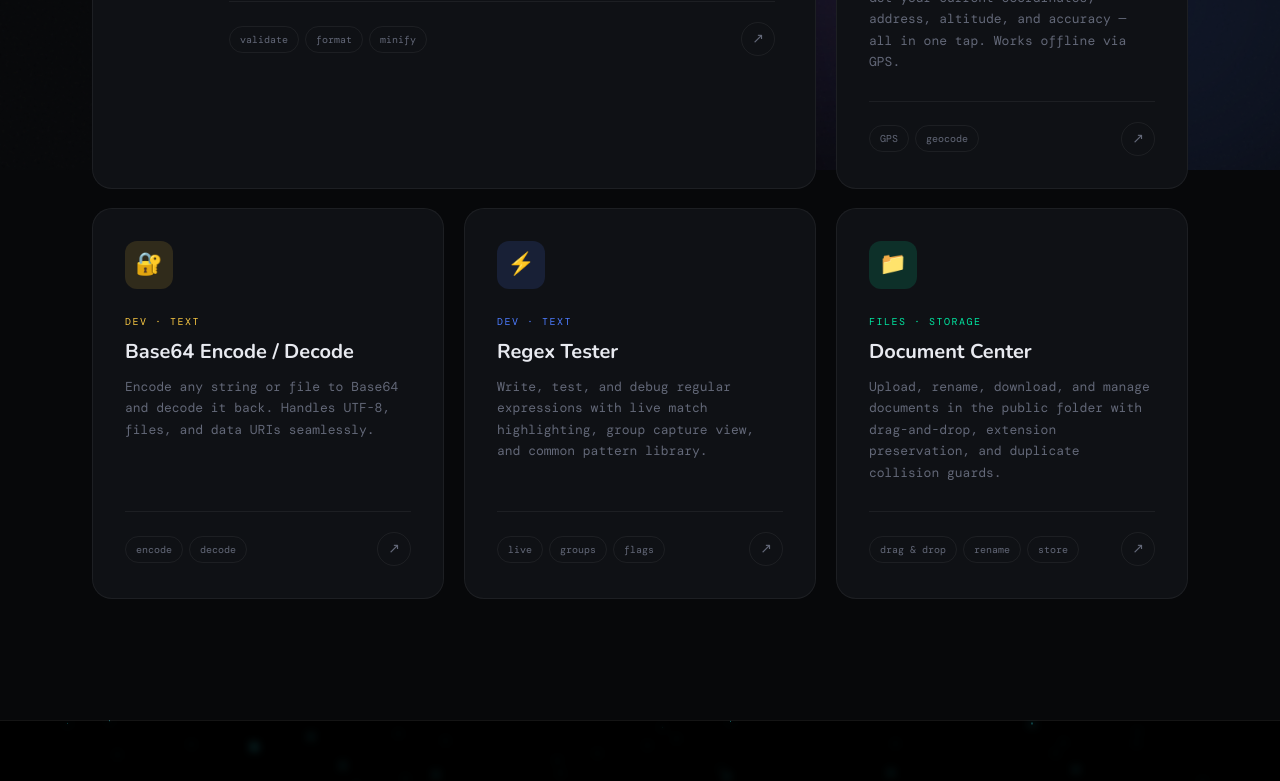
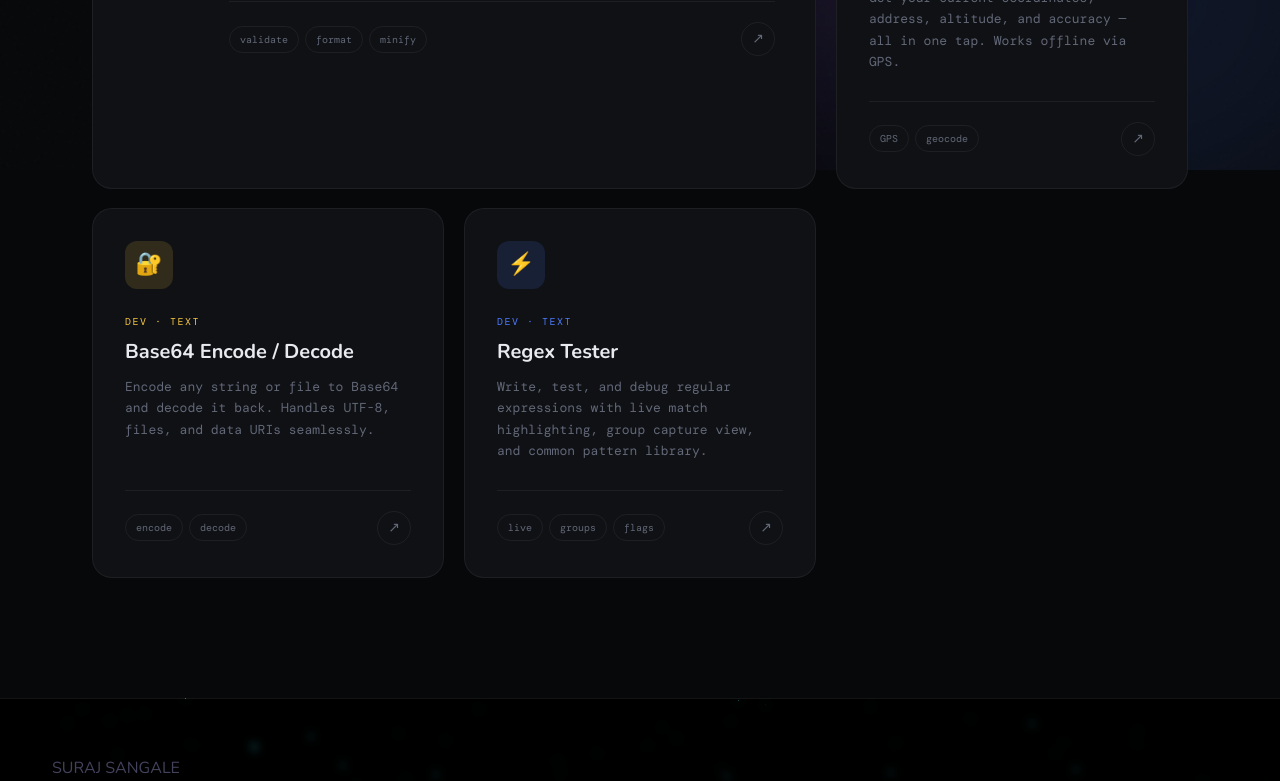
Before and after one commit to Suraj-Sangale/portfolio, a Next.js app: page /quick_tools in a window 1280 px wide. Shown: the part 630-1411 px from the top of the page. Built offline with nearby package versions, Linux system fonts and the light colour scheme; no server answers; a web font is replaced by a local one.

Commit message:
condition added

```diff
--- a/components/quickToolsWrapper.js
+++ b/components/quickToolsWrapper.js
@@ -1,4 +1,5 @@
-import { useState, useEffect, useRef } from "react";
+import { useRouter } from "next/router";
+import React, { useState, useEffect, useRef } from "react";
 
 // ── Tool data ────────────────────────────────────────────────────────────────
 const TOOLS = [
@@ -101,6 +102,7 @@ const TOOLS = [
     title: "Document Center",
     desc: "Upload, rename, download, and manage documents in the public folder with drag-and-drop, extension preservation, and duplicate collision guards.",
     badges: ["drag & drop", "rename", "store"],
+    checker: true,
   },
 ];
 
@@ -440,10 +442,7 @@ function ToolCard({ tool, visible }) {
   const badges = (
     <div className="qt-badges">
       {tool.badges.map((b) => (
-        <span
-          key={b}
-          className="qt-badge"
-        >
+        <span key={b} className="qt-badge">
           {b}
         </span>
       ))}
@@ -498,6 +497,9 @@ export default function QuickToolsWrapper() {
   const [activeFilter, setActiveFilter] = useState("all");
   const cursorRef = useRef(null);
 
+  const router = useRouter();
+  const { checker = "" } = router.query;
+
   // cursor dot
   useEffect(() => {
     const onMove = (e) => {
@@ -527,10 +529,7 @@ export default function QuickToolsWrapper() {
         </div>
 
         {/* cursor dot */}
-        <div
-          className="qt-cursor"
-          ref={cursorRef}
-        />
+        <div className="qt-cursor" ref={cursorRef} />
 
         <div className="qt-wrapper">
           {/* header */}
@@ -579,14 +578,19 @@ export default function QuickToolsWrapper() {
 
           {/* grid */}
           <div className="qt-grid">
-            {TOOLS.map((tool, i) => (
-              <ToolCard
-                key={tool.id}
-                tool={tool}
-                index={i}
-                visible={isVisible(tool)}
-              />
-            ))}
+            {TOOLS.map((tool, i) => {
+              const hasChecker = !!tool?.checker;
+
+              const shouldShow = !hasChecker || checker === "1";
+
+              return (
+                <React.Fragment key={tool.id}>
+                  {shouldShow && (
+                    <ToolCard tool={tool} index={i} visible={isVisible(tool)} />
+                  )}
+                </React.Fragment>
+              );
+            })}
           </div>
         </div>
       </div>
```
